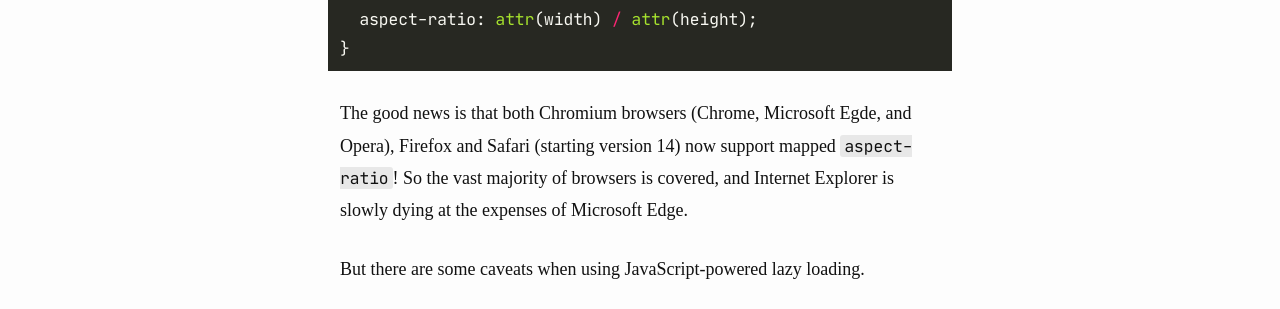
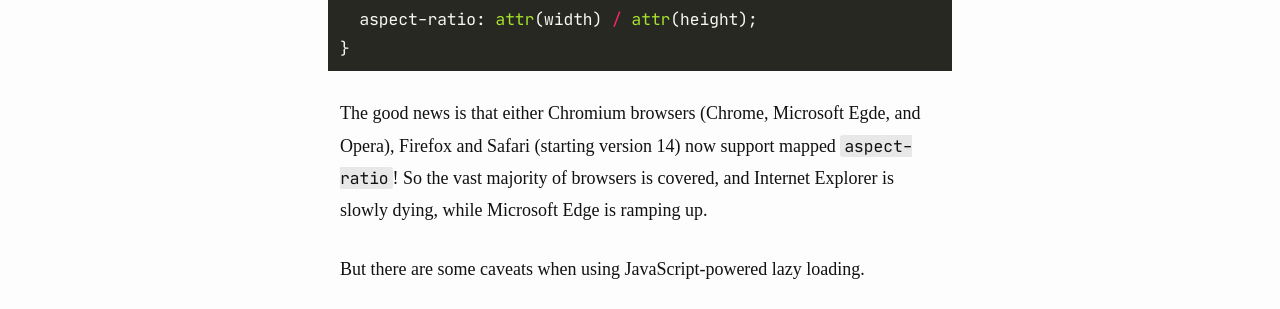
Before and after one commit to verlok/verlok.github.io, a Jekyll site: the page built from _posts/2020-07-02-aspect-ratio-modern-reserve-space-lazy-images-async-content-responsive-design.md, in a window 1280 px wide and 900 px high, scrolled down 2452 px. Shown: the part 157-466 px from the top of the window. Built offline with Jekyll 4.4.1, drawn with Linux system fonts in a browser that asks for light colours; some web fonts are replaced.

Commit message:
Typos fix. Thanks to @albertonarda

````diff
--- a/_posts/2020-07-02-aspect-ratio-modern-reserve-space-lazy-images-async-content-responsive-design.md
+++ b/_posts/2020-07-02-aspect-ratio-modern-reserve-space-lazy-images-async-content-responsive-design.md
@@ -79,7 +79,7 @@ video {
 }
 ```
 
-The good news is that both Chromium browsers (Chrome, Microsoft Egde, and Opera), Firefox and Safari (starting version 14) now support mapped `aspect-ratio`! So the vast majority of browsers is covered, and Internet Explorer is slowly dying at the expenses of Microsoft Edge.
+The good news is that either Chromium browsers (Chrome, Microsoft Egde, and Opera), Firefox and Safari (starting version 14) now support mapped `aspect-ratio`! So the vast majority of browsers is covered, and Internet Explorer is slowly dying, while Microsoft Edge is ramping up.
 
 But there are some caveats when using JavaScript-powered lazy loading.
 
````
